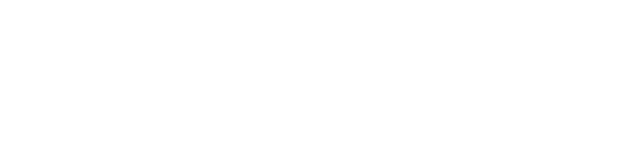
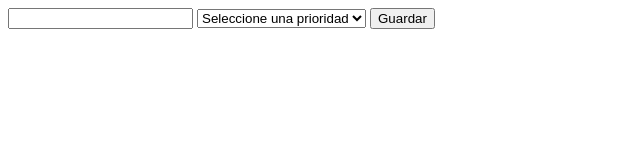
Before and after one commit to RaulRuizBolivar/ejercicioTODOs, a plain HTML site: page index.html in a window 1280 px wide. Shown: the whole page, without its empty margins (0-640 px from the left). Drawn offline with Linux system fonts and the light colour scheme.

Commit message:
He maquetado el header

```diff
--- a/index.html
+++ b/index.html
@@ -12,6 +12,16 @@
 
 <body>
 
+    <header>
+        <input type="text" id="todo">
+        <select id="prioridad">
+            <option value="">Seleccione una prioridad</option>
+            <option value="urgente">urgente</option>
+            <option value="diaria">diaria</option>
+            <option value="mensual">mensual</option>
+        </select>
+        <button>Guardar</button>
+    </header>
 
     <script src="./js/controller.js"></script>
     <script src="./js/view.js"></script>
```
